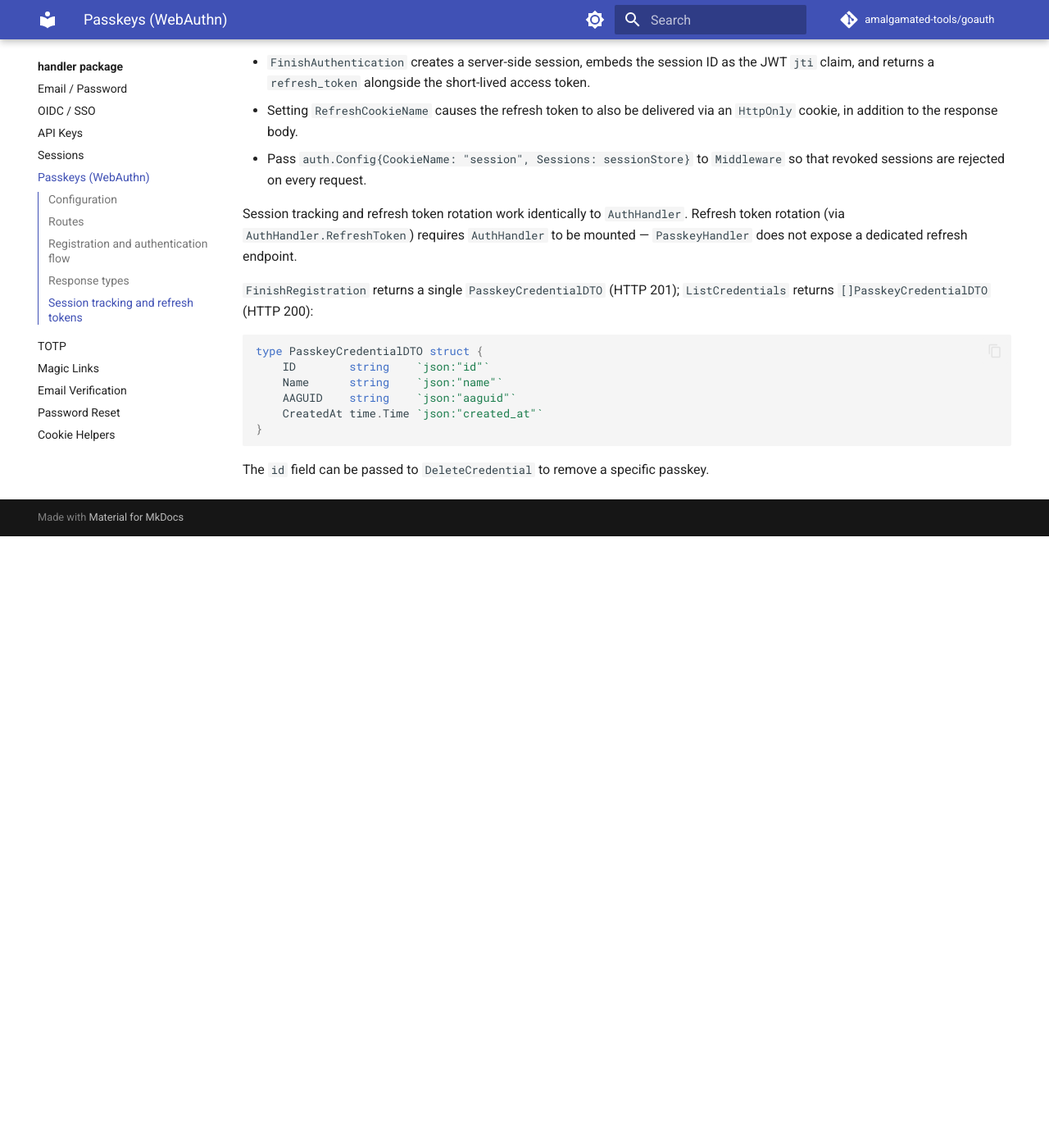
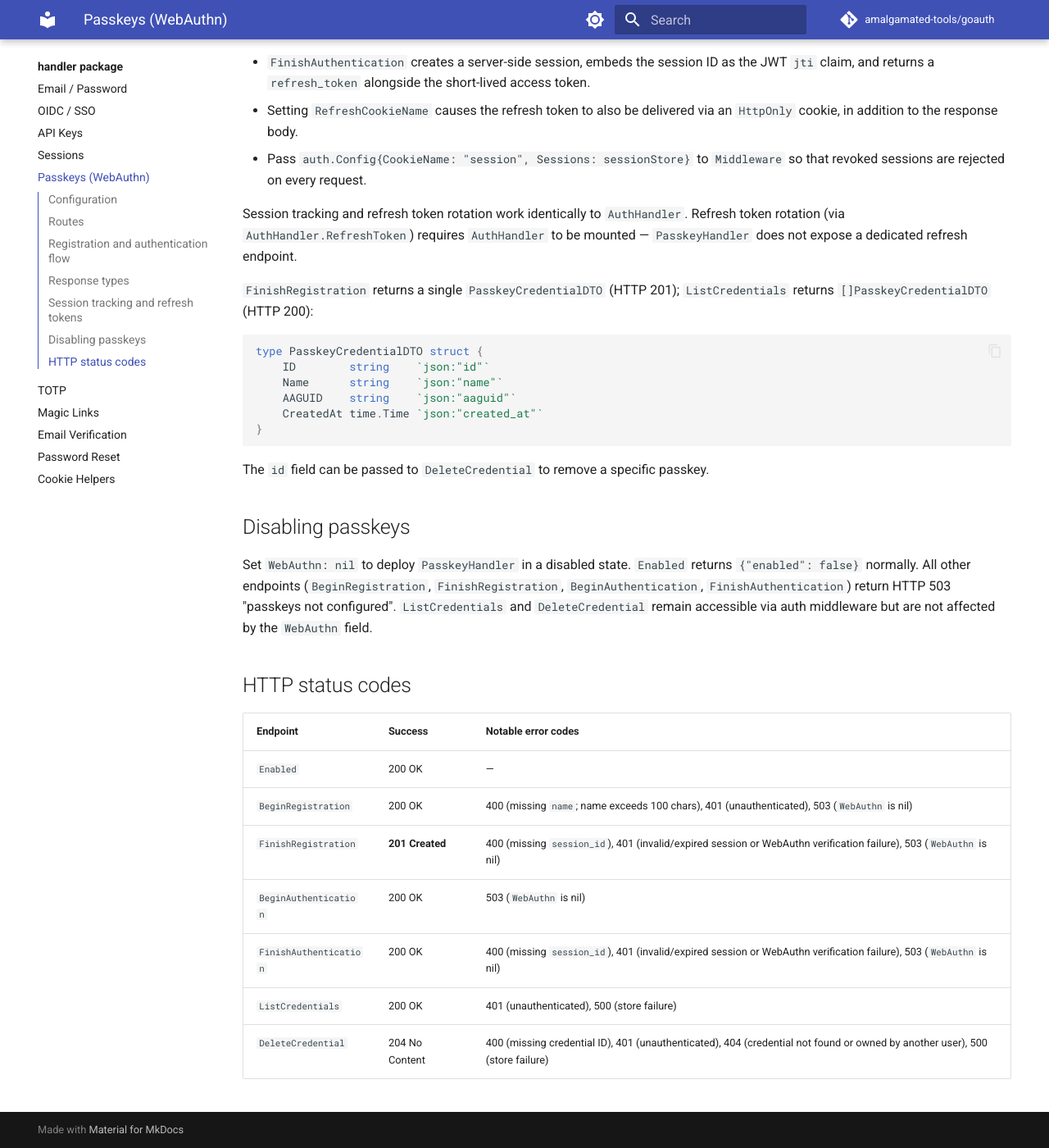
Before and after one commit to amalgamated-tools/goauth, an MkDocs documentation site: the page built from docs/handler/passkeys.md, in a window 1280 px wide and 1400 px high, scrolled down 1812 px. Shown: the whole window at 82% size. Built offline with MkDocs 1.6.1 and Material for MkDocs 9.7.7, drawn with Linux system fonts in a browser that asks for light colours; comment, search, counter and statistics services are not loaded; before the commit the page ends 2466 px from its top, so only the background shows below that.

Commit message:
docs: fix ErrSessionRevoked description, add missing HTTP status tables, and show AuthResponse struct
- docs/auth/index.md: correct ErrSessionRevoked sentinel description — the
  standard middleware does NOT check for this error; returning it from a
  store's FindSessionByID yields HTTP 500, not 401. Store implementations
  that need revocation to surface as 401 must return ErrNotFound.

- docs/handler/api-keys.md: add HTTP status codes table for List (200/500),
  Create (201/400/500), and Delete (204/400/404/500) endpoints.

- docs/handler/passkeys.md: document 503 behaviour when WebAuthn is nil for
  all ceremony endpoints (BeginRegistration, FinishRegistration,
  BeginAuthentication, FinishAuthentication); add 'Disabling passkeys'
  section; add full HTTP status codes table for all endpoints.

- docs/handler/index.md: replace comment-only AuthResponse description with
  the actual Go struct definition including json tags and the omitempty note.

Co-authored-by: Copilot <223556219+Copilot@users.noreply.github.com>

````diff
--- a/docs/handler/passkeys.md
+++ b/docs/handler/passkeys.md
@@ -83,3 +83,19 @@ type PasskeyCredentialDTO struct {
 ```
 
 The `id` field can be passed to `DeleteCredential` to remove a specific passkey.
+
+## Disabling passkeys
+
+Set `WebAuthn: nil` to deploy `PasskeyHandler` in a disabled state. `Enabled` returns `{"enabled": false}` normally. All other endpoints (`BeginRegistration`, `FinishRegistration`, `BeginAuthentication`, `FinishAuthentication`) return HTTP 503 "passkeys not configured". `ListCredentials` and `DeleteCredential` remain accessible via auth middleware but are not affected by the `WebAuthn` field.
+
+## HTTP status codes
+
+| Endpoint | Success | Notable error codes |
+|---|---|---|
+| `Enabled` | 200 OK | — |
+| `BeginRegistration` | 200 OK | 400 (missing `name`; name exceeds 100 chars), 401 (unauthenticated), 503 (`WebAuthn` is nil) |
+| `FinishRegistration` | **201 Created** | 400 (missing `session_id`), 401 (invalid/expired session or WebAuthn verification failure), 503 (`WebAuthn` is nil) |
+| `BeginAuthentication` | 200 OK | 503 (`WebAuthn` is nil) |
+| `FinishAuthentication` | 200 OK | 400 (missing `session_id`), 401 (invalid/expired session or WebAuthn verification failure), 503 (`WebAuthn` is nil) |
+| `ListCredentials` | 200 OK | 401 (unauthenticated), 500 (store failure) |
+| `DeleteCredential` | 204 No Content | 400 (missing credential ID), 401 (unauthenticated), 404 (credential not found or owned by another user), 500 (store failure) |
````
Also changed, not shown: docs/auth/index.md (+1 -1 lines), docs/handler/api-keys.md (+8 -0 lines), docs/handler/index.md (+5 -1 lines).
